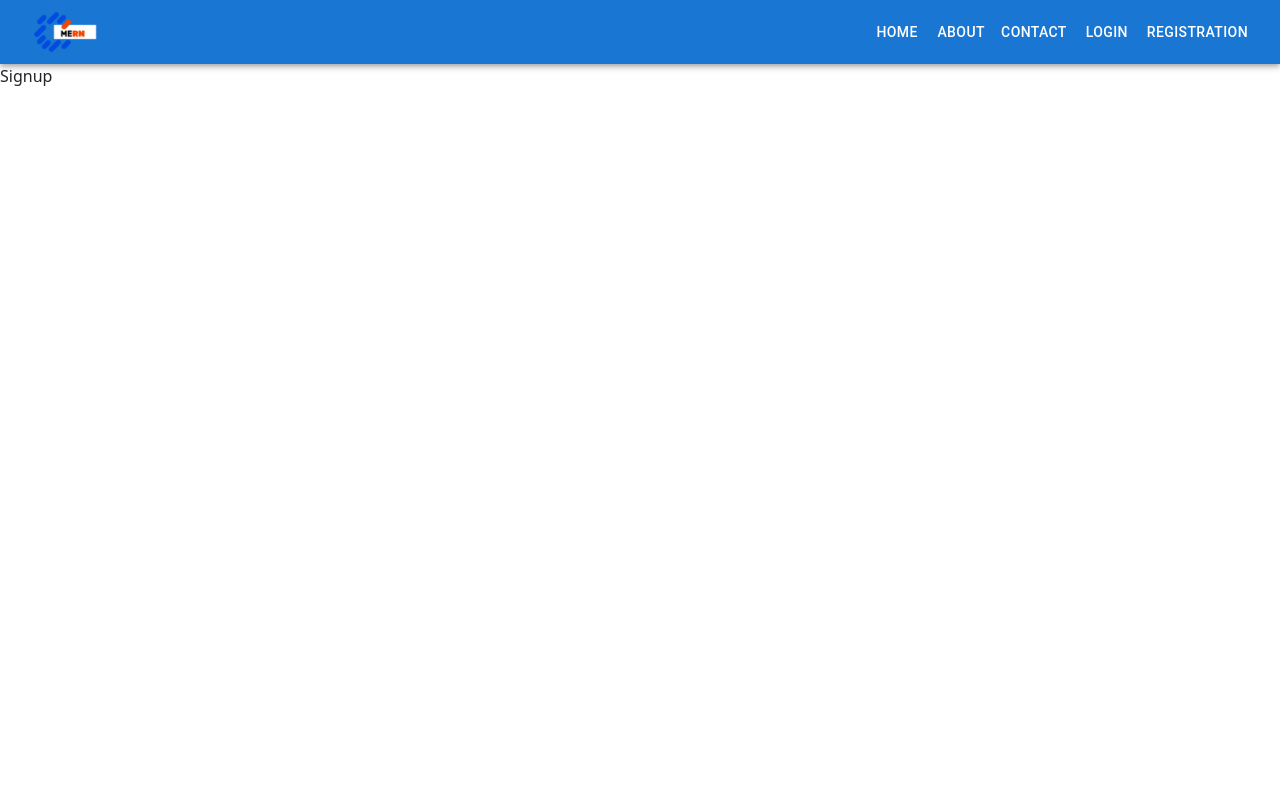
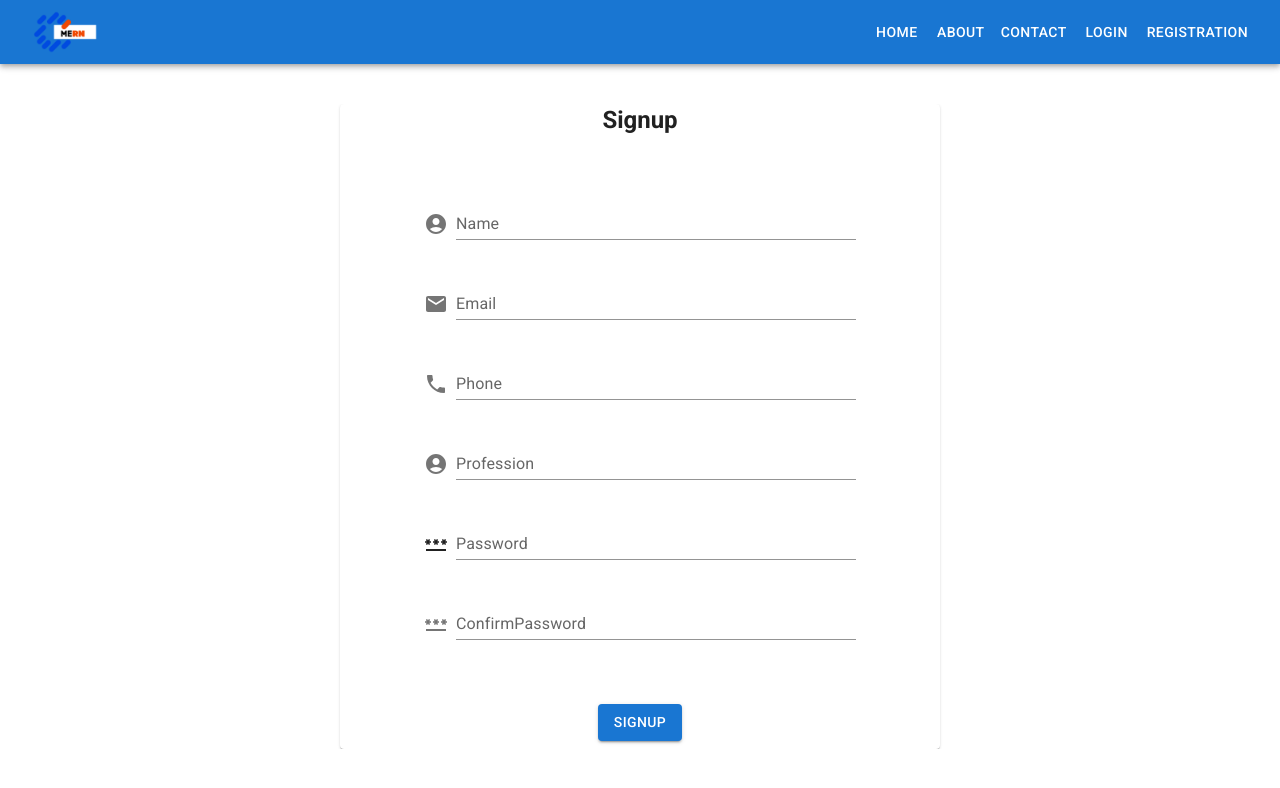
Before and after one commit to saadzafar649/MernPortfolio, a React (Create React App) app in the folder client/: page /signup in a window 1280 px wide. Shown: the top 788 px of the page. Built offline with nearby package versions, Linux system fonts and the light colour scheme.

Commit message:
feat: signup page ui

```diff
--- a/client/public/index.html
+++ b/client/public/index.html
@@ -2,7 +2,7 @@
 <html lang="en">
   <head>
     <meta charset="utf-8" />
-    <link rel="icon" href="%PUBLIC_URL%/favicon.ico" />
+    <link rel="icon" href="../images/logo2.png" />
     <meta name="viewport" content="width=device-width, initial-scale=1" />
     <meta name="theme-color" content="#000000" />
     <meta
@@ -24,7 +24,7 @@
       work correctly both with client-side routing and a non-root public URL.
       Learn how to configure a non-root public URL by running `npm run build`.
     -->
-    <title>React App</title>
+    <title>Mern App</title>
   </head>
   <body>
     <noscript>You need to enable JavaScript to run this app.</noscript>
--- a/client/src/components/Signup.js
+++ b/client/src/components/Signup.js
@@ -1,8 +1,68 @@
+import { Box, Card, CardActions, FormControl, FormGroup, Input, InputAdornment, InputLabel, TextField, Typography, Button } from '@mui/material';
+import AccountCircle from '@mui/icons-material/AccountCircle';
+import Mail from '@mui/icons-material/Mail';
+import Phone from '@mui/icons-material/Phone';
+import Password from '@mui/icons-material/Password';
+import PasswordTwoTone from '@mui/icons-material/PasswordTwoTone';
+// import '@mui/icons-material/index'
+import '@fontsource/roboto/300.css';
+import '@fontsource/roboto/400.css';
+import '@fontsource/roboto/500.css';
+import '@fontsource/roboto/700.css';
 import React from 'react'
+import { NavLink } from 'react-router-dom';
 
 const Signup = () => {
   return (
-    <div>Signup</div>
+    <Box sx={{ display: "flex", justifyContent: "center", overflow: 'clip', margin: 5 }}>
+
+      <Card sx={{ minWidth: 200, maxWidth: 800, width: 600, display: 'flex', justifyContent: "center", flexFlow: 'wrap' }}>
+          <Typography variant="h5" component="h5" sx={{ fontWeight: 700 }}>
+            Signup
+          </Typography>
+        <FormControl variant="standard" sx={{ fontWeight: 400, margin: 5, display: 'flex', justifySelf: "center", }}>
+
+          <Box sx={{ display: 'flex', alignItems: 'flex-end', margin: 2 }}>
+            <AccountCircle sx={{ color: 'action.active', mr: 1, my: 0.5 }} />
+            <TextField id="name" label="Name" variant="standard" sx={{ width: 400 }} />
+          </Box>
+
+
+          <Box sx={{ display: 'flex', alignItems: 'flex-end', margin: 2 }}>
+            <Mail sx={{ color: 'action.active', mr: 1, my: 0.5 }} />
+            <TextField id="email" label="Email" variant="standard" type='email' sx={{ width: 400 }} />
+          </Box>
+
+          <Box sx={{ display: 'flex', alignItems: 'flex-end', margin: 2 }}>
+            <Phone sx={{ color: 'action.active', mr: 1, my: 0.5 }} />
+            <TextField id="phone" label="Phone" variant="standard" type='phone' sx={{ width: 400 }} />
+          </Box>
+
+          <Box sx={{ display: 'flex', alignItems: 'flex-end', margin: 2 }}>
+            <AccountCircle sx={{ color: 'action.active', mr: 1, my: 0.5 }} />
+            <TextField id="profession" label="Profession" variant="standard" sx={{ width: 400 }} />
+          </Box>
+
+          <Box sx={{ display: 'flex', alignItems: 'flex-end', margin: 2 }}>
+            <PasswordTwoTone sx={{mr: 1, my: 0.5 }} />
+            <TextField id="password" label="Password" variant="standard" type='password' sx={{ width: 400 }} />
+          </Box>
+
+          <Box sx={{ display: 'flex', alignItems: 'flex-end', margin: 2 }}>
+            <Password sx={{ color: 'action.active', mr: 1, my: 0.5 }} />
+            <TextField id="cpassword" label="ConfirmPassword" variant="standard" type='password' sx={{ width: 400 }} />
+          </Box>
+        </FormControl >
+        <CardActions>
+
+          <NavLink className="nav-link " aria-current="page" to="/login" sx={{ margin: 2, display: 'flex',justifySelf:'center' }}>
+            <Button key={1} color="primary" variant='contained'>
+              Signup
+            </Button>
+          </NavLink>
+        </CardActions>
+      </Card>
+    </Box>
   )
 }
 
```
Also changed, not shown: client/public/manifest.json.
